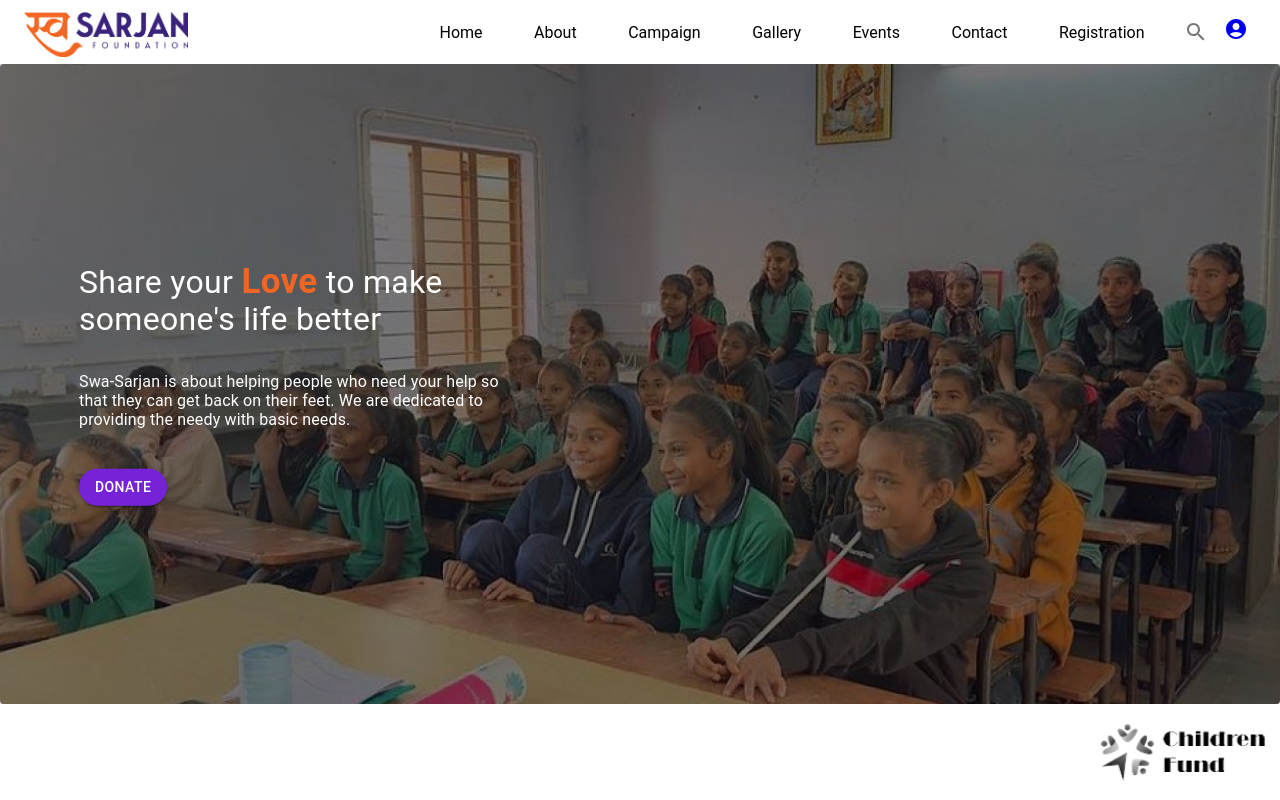
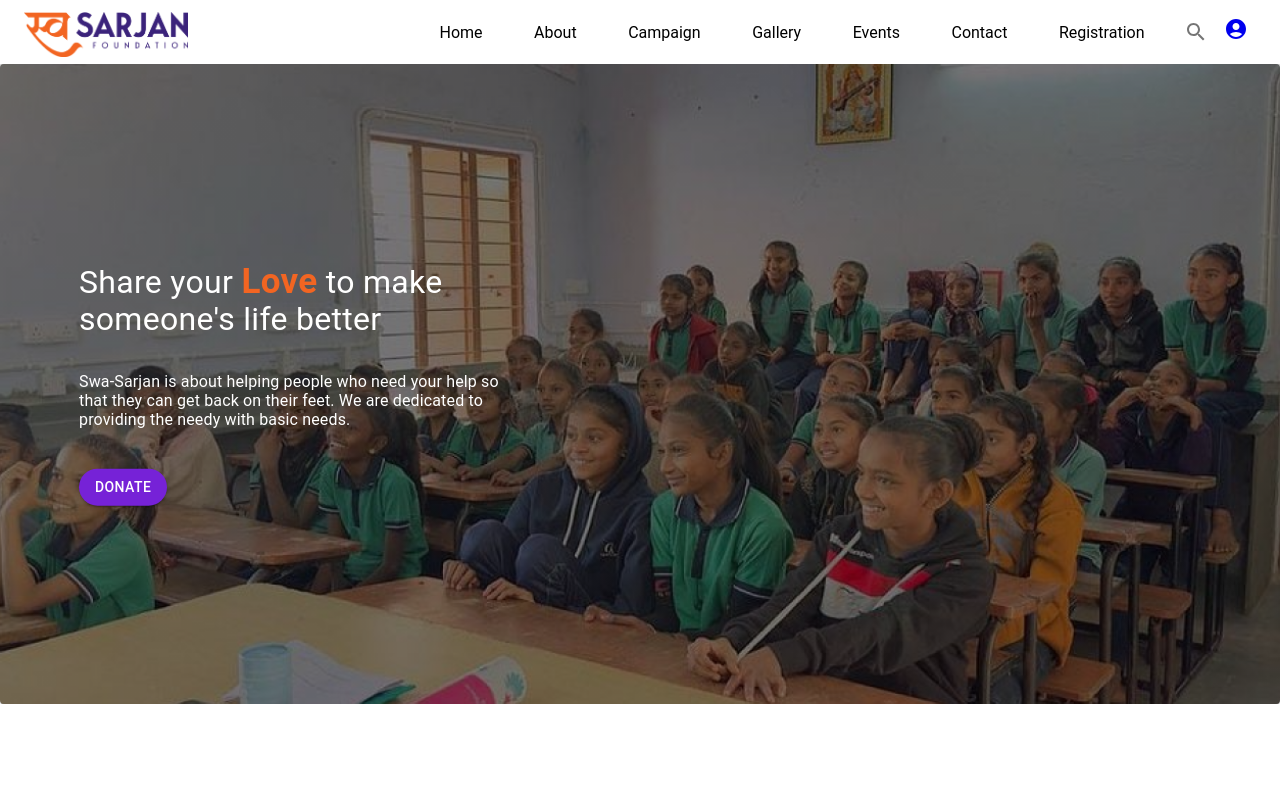
Before and after one commit to DivyaNareshkumarPatel/SwaSarjan, a React (Create React App) app: page /SwaSarjan/blogs in a window 1280 px wide. Both pictures are taken after a click on the element "Home". Shown: the top 800 px of the page. Built offline with nearby package versions, Linux system fonts and the light colour scheme; a web font is replaced by a local one.

Commit message:
marquee resolved

```diff
--- a/src/Components/BlogSlider.jsx
+++ b/src/Components/BlogSlider.jsx
@@ -1,7 +1,6 @@
-import React, { useState } from "react";
+import React from "react";
 import { Swiper, SwiperSlide } from "swiper/react";
 // import KeyboardArrowLeftIcon from "@mui/icons-material/KeyboardArrowLeft";
-import ModelVideo from "./ModelVideo";
 import "swiper/css";
 import "swiper/css/effect-coverflow";
 import "swiper/css/pagination";
@@ -39,10 +38,6 @@ const videos = [
 ];
 
 function BlogSlider() {
-  const [selectedVideo, setSelectedVideo] = useState(null);
-  const handleCloseClick = () => {
-    setSelectedVideo(null);
-  };
 
   return (
     <div className="container">
--- a/src/Components/HomeMarquee.jsx
+++ b/src/Components/HomeMarquee.jsx
@@ -1,4 +1,4 @@
-import React from "react";
+import React, { useState, useEffect } from "react";
 import img1 from "../images/HomeMarquee1.png";
 import img2 from "../images/HomeMarquee2.png";
 import img3 from "../images/HomeMarquee3.png";
@@ -8,68 +8,68 @@ import img5 from "../images/HomeMarquee5.png";
 const images = [img1, img2, img3, img4, img5];
 
 export default function HomeMarquee() {
-  const marqueeContainerStyle = {
-    overflow: "hidden",
-    background: "white",
+  const [isHovered, setIsHovered] = useState(false);
+  const [imageWidth, setImageWidth] = useState("auto");
+
+  useEffect(() => {
+    const handleResize = () => {
+      const viewportWidth = window.innerWidth;
+      if (viewportWidth < 768) {
+        setImageWidth("100px");
+      } else {
+        setImageWidth("170px");
+      }
+    };
+    handleResize();
+    window.addEventListener("resize", handleResize);
+    return () => {
+      window.removeEventListener("resize", handleResize);
+    };
+  }, []);
+
+  const handleMouseEnter = () => {
+    setIsHovered(true);
   };
 
-  const marqueeStyle = {
-    whiteSpace: "nowrap",
-    animation: "marquee 40s linear infinite",
+  const handleMouseLeave = () => {
+    setIsHovered(false);
   };
 
-  const keyframesStyle = {
-    "0%": {
-      transform: "translateX(100%)",
-    },
-    "100%": {
-      transform: "translateX(-100%)",
-    },
-  };
-
-  const marqueeImageStyle = {
-    display: "inline-block",
-    maxHeight: "80px",
-    marginRight: "120px",
-    filter: "grayscale(100%)",
-    transition: "filter 0.3s ease",
-    marginTop: "20px",
-    marginBottom: "20px",
-    "&:hover": {
-      filter: "none",
-    },
-  };
-
-  const smMarqueeImageStyle = {
-    maxHeight: "40px",
-    marginRight: "10px",
+  const grayscaleStyle = {
+    filter: isHovered ? "grayscale(0%)" : "grayscale(100%)",
+    transition: "filter 0.5s ease",
   };
 
   return (
-    <div style={marqueeContainerStyle}>
-      <div style={marqueeStyle}>
-        {images.map((imgSrc, index) => (
+    <div>
+      <marquee behavior="" direction="">
+        <div
+          style={{
+            display: "flex",
+            justifyContent: "space-between",
+            padding: "30px",
+            animation: "marquee 20s linear infinite",
+            alignItems:"center"
+          }}
+        >
+          {images.map((image, index) => (
+            <div key={index}>
               <img
-            key={index}
-            src={imgSrc}
+                src={image}
                 alt=""
                 style={{
-              ...marqueeImageStyle,
-              ...(index > 0 && smMarqueeImageStyle), // Apply styles for small screens from the second image
+                  ...grayscaleStyle,
+                  width: imageWidth,
+                  height: "auto",
+                  marginRight:"10px"
                 }}
+                onMouseMove={handleMouseEnter}
+                onMouseOut={handleMouseLeave}
               />
+            </div>
           ))}
         </div>
-      <style>{`
-        @keyframes marquee {
-          0% {
-            transform: translateX(100%);
-          }
-          100% {
-            transform: translateX(-100%);
-          }
-        }
-      `}</style>
+      </marquee>
     </div>
   );
 }
```
Lines whose indentation alone changed are shown as unchanged.
